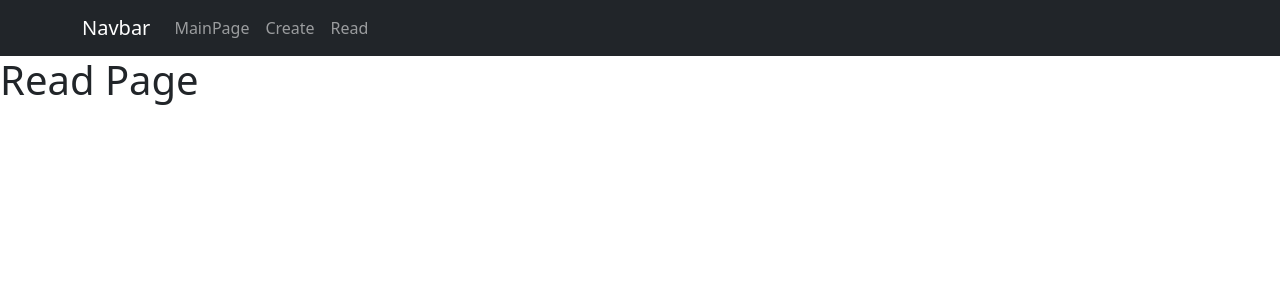
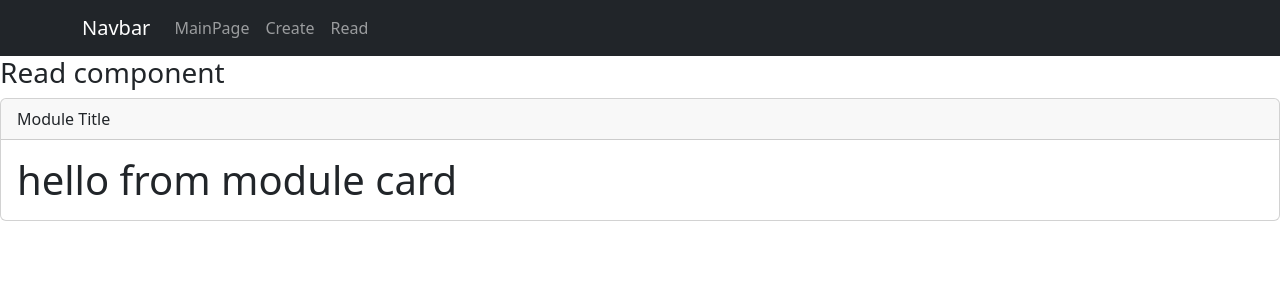
Before and after one commit to izzyKavanagh/DataRep-Project, a React (Create React App) app: page /read in a window 1280 px wide. Shown: the top 300 px of the page. Built offline with nearby package versions, Linux system fonts and the light colour scheme.

Commit message:
pass module data to Modules component

```diff
--- a/src/components/Read.js
+++ b/src/components/Read.js
@@ -1,9 +1,25 @@
+import Modules from "./GradeTracker";
+//reusable component 'Read'
+
+//arrow 'Read' function that returns json "movies" content when called
 const Read = () => {
-    return (
-        <div>
-          <h1>Read Page</h1>
-        </div>
-      );
-}
+  //json content: array of movie objects with Title, Year, imdbID, Type, Poster
+  const data = [
+    {
+      "Title": "Module Title",
+      "mID": "g00"
+    }
+  ];
+
+  return ( //returns h3 message and displays content
+    <div>
+        <h3>Read component</h3>
+        {/* displays Movies component with 'data' array passed as 'myMovies' prop */}
+        <Modules myModules={data}/>
+        {/* displays footer content */}
+    </div>
+  );
+
+};
 
 export default Read; // Export Read component
```
